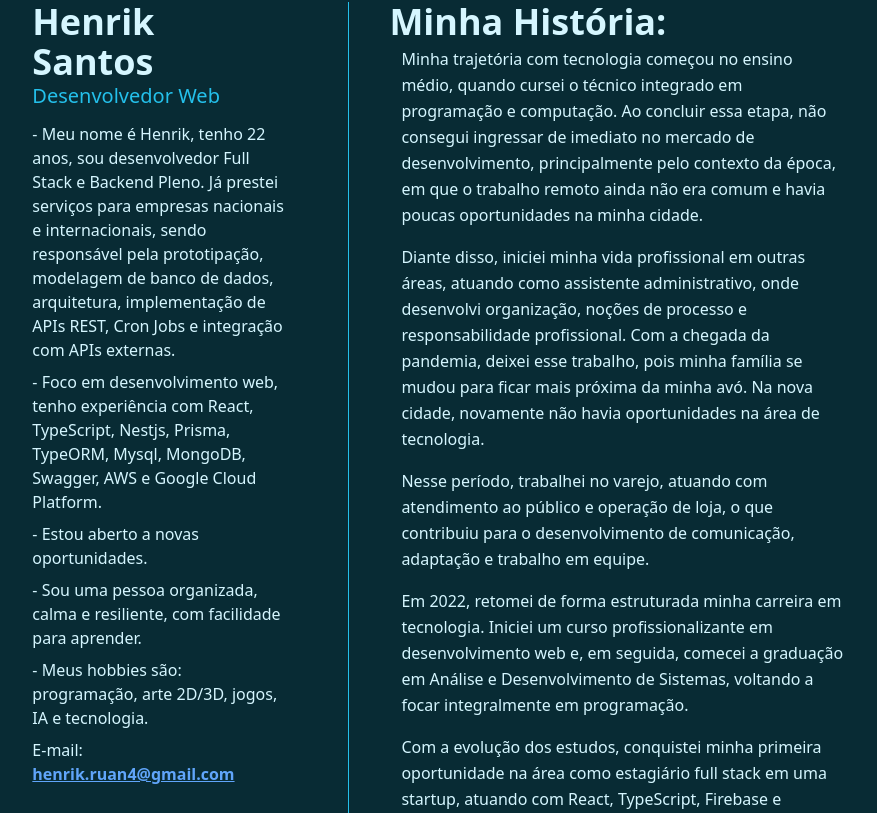
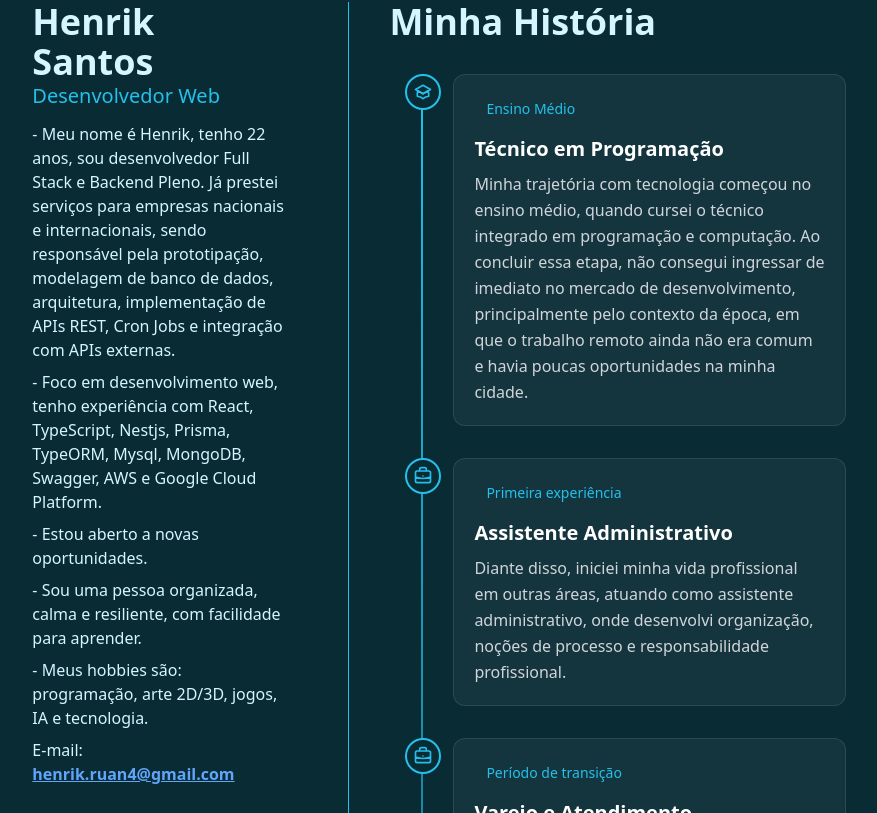
Before and after one commit to HenrikSantos/HenrikSantos.github.io, a React (Vite) app: page / in a window 1280 px wide. Shown: the part 827-1640 px from the top of the page, without its empty margins (181-1058 px from the left). Built offline with nearby package versions, Linux system fonts and the light colour scheme.

Commit message:
feat: implement timeline component for personal journey with animated sections

```diff
--- a/src/components/Trajetoria.tsx
+++ b/src/components/Trajetoria.tsx
@@ -1,56 +1,202 @@
+import { motion } from "framer-motion";
 import AnimatedSection from "./AnimatedSection";
+
+interface TimelineItem {
+  period: string;
+  title: string;
+  description: string;
+  technologies?: string[];
+  icon: "education" | "work" | "tech";
+}
+
+const timelineData: TimelineItem[] = [
+  {
+    period: "Ensino Médio",
+    title: "Técnico em Programação",
+    description:
+      "Minha trajetória com tecnologia começou no ensino médio, quando cursei o técnico integrado em programação e computação. Ao concluir essa etapa, não consegui ingressar de imediato no mercado de desenvolvimento, principalmente pelo contexto da época, em que o trabalho remoto ainda não era comum e havia poucas oportunidades na minha cidade.",
+    icon: "education",
+  },
+  {
+    period: "Primeira experiência",
+    title: "Assistente Administrativo",
+    description:
+      "Diante disso, iniciei minha vida profissional em outras áreas, atuando como assistente administrativo, onde desenvolvi organização, noções de processo e responsabilidade profissional.",
+    icon: "work",
+  },
+  {
+    period: "Período de transição",
+    title: "Varejo e Atendimento",
+    description:
+      "Com a chegada da pandemia, deixei esse trabalho, pois minha família se mudou para ficar mais próxima da minha avó. Nesse período, trabalhei no varejo, atuando com atendimento ao público e operação de loja, o que contribuiu para o desenvolvimento de comunicação, adaptação e trabalho em equipe.",
+    icon: "work",
+  },
+  {
+    period: "2022",
+    title: "Retomada em Tecnologia",
+    description:
+      "Retomei de forma estruturada minha carreira em tecnologia. Iniciei um curso profissionalizante em desenvolvimento web e, em seguida, comecei a graduação em Análise e Desenvolvimento de Sistemas, voltando a focar integralmente em programação.",
+    icon: "education",
+  },
+  {
+    period: "Primeiro estágio",
+    title: "Estagiário Full Stack",
+    description:
+      "Com a evolução dos estudos, conquistei minha primeira oportunidade na área como estagiário full stack em uma startup, atuando com desenvolvimento de chatbots e integração com soluções de IA.",
+    technologies: ["React", "TypeScript", "Firebase", "Google Cloud"],
+    icon: "tech",
+  },
+  {
+    period: "Atualmente",
+    title: "Desenvolvedor Backend",
+    description:
+      "Atuo como desenvolvedor backend, trabalhando no desenvolvimento de APIs REST. Atuo na modelagem de banco de dados, implementação de regras de negócio, rotinas agendadas e integrações com APIs externas, enquanto sigo em formação acadêmica e evolução técnica.",
+    technologies: [
+      "TypeScript",
+      "NestJS",
+      "Prisma",
+      "Express",
+      "PostgreSQL",
+      "MySQL",
+      "MongoDB",
+      "AWS",
+    ],
+    icon: "tech",
+  },
+];
+
+function TechBadge({ tech }: { tech: string }) {
+  return (
+    <motion.span
+      className="inline-block rounded-full bg-[var(--emphasis)]/20 px-3 py-1 text-sm font-medium text-[var(--emphasis)] transition-colors hover:bg-[var(--emphasis)]/30"
+      whileHover={{ scale: 1.05 }}
+      whileTap={{ scale: 0.95 }}
+    >
+      {tech}
+    </motion.span>
+  );
+}
+
+function TimelineIcon({ type }: { type: TimelineItem["icon"] }) {
+  const icons = {
+    education: (
+      <svg
+        className="h-5 w-5"
+        fill="none"
+        viewBox="0 0 24 24"
+        stroke="currentColor"
+      >
+        <path
+          strokeLinecap="round"
+          strokeLinejoin="round"
+          strokeWidth={2}
+          d="M12 14l9-5-9-5-9 5 9 5z"
+        />
+        <path
+          strokeLinecap="round"
+          strokeLinejoin="round"
+          strokeWidth={2}
+          d="M12 14l6.16-3.422a12.083 12.083 0 01.665 6.479A11.952 11.952 0 0012 20.055a11.952 11.952 0 00-6.824-2.998 12.078 12.078 0 01.665-6.479L12 14z"
+        />
+      </svg>
+    ),
+    work: (
+      <svg
+        className="h-5 w-5"
+        fill="none"
+        viewBox="0 0 24 24"
+        stroke="currentColor"
+      >
+        <path
+          strokeLinecap="round"
+          strokeLinejoin="round"
+          strokeWidth={2}
+          d="M21 13.255A23.931 23.931 0 0112 15c-3.183 0-6.22-.62-9-1.745M16 6V4a2 2 0 00-2-2h-4a2 2 0 00-2 2v2m4 6h.01M5 20h14a2 2 0 002-2V8a2 2 0 00-2-2H5a2 2 0 00-2 2v10a2 2 0 002 2z"
+        />
+      </svg>
+    ),
+    tech: (
+      <svg
+        className="h-5 w-5"
+        fill="none"
+        viewBox="0 0 24 24"
+        stroke="currentColor"
+      >
+        <path
+          strokeLinecap="round"
+          strokeLinejoin="round"
+          strokeWidth={2}
+          d="M10 20l4-16m4 4l4 4-4 4M6 16l-4-4 4-4"
+        />
+      </svg>
+    ),
+  };
+
+  return icons[type];
+}
 
 export default function Trajetoria() {
   return (
     <section id="trajetoria">
       <AnimatedSection>
-        <h1 className="mb-1">
-          <span className="text-4xl font-semibold">Minha História:</span>
+        <h1 className="mb-8">
+          <span className="text-4xl font-semibold">Minha História</span>
         </h1>
-        <div className="ml-3 space-y-4 font-light leading-relaxed">
-          <p>
-            Minha trajetória com tecnologia começou no ensino médio, quando
-            cursei o técnico integrado em programação e computação. Ao concluir
-            essa etapa, não consegui ingressar de imediato no mercado de
-            desenvolvimento, principalmente pelo contexto da época, em que o
-            trabalho remoto ainda não era comum e havia poucas oportunidades na
-            minha cidade.
-          </p>
-          <p>
-            Diante disso, iniciei minha vida profissional em outras áreas,
-            atuando como assistente administrativo, onde desenvolvi organização,
-            noções de processo e responsabilidade profissional. Com a chegada da
-            pandemia, deixei esse trabalho, pois minha família se mudou para
-            ficar mais próxima da minha avó. Na nova cidade, novamente não havia
-            oportunidades na área de tecnologia.
-          </p>
-          <p>
-            Nesse período, trabalhei no varejo, atuando com atendimento ao
-            público e operação de loja, o que contribuiu para o desenvolvimento
-            de comunicação, adaptação e trabalho em equipe.
-          </p>
-          <p>
-            Em 2022, retomei de forma estruturada minha carreira em tecnologia.
-            Iniciei um curso profissionalizante em desenvolvimento web e, em
-            seguida, comecei a graduação em Análise e Desenvolvimento de
-            Sistemas, voltando a focar integralmente em programação.
-          </p>
-          <p>
-            Com a evolução dos estudos, conquistei minha primeira oportunidade
-            na área como estagiário full stack em uma startup, atuando com
-            React, TypeScript, Firebase e serviços da Google Cloud, além do
-            desenvolvimento de chatbots e integração com soluções de IA.
-          </p>
-          <p>
-            Atualmente, atuo como desenvolvedor backend, trabalhando com
-            TypeScript, NestJS, Prisma e Express no desenvolvimento de APIs
-            REST. Atuo na modelagem de banco de dados, implementação de regras
-            de negócio, rotinas agendadas e integrações com APIs externas,
-            utilizando PostgreSQL, MySQL, MongoDB e serviços em nuvem como AWS,
-            enquanto sigo em formação acadêmica e evolução técnica.
-          </p>
-        </div>
       </AnimatedSection>
+
+      <div className="relative ml-4">
+        {/* Linha vertical da timeline */}
+        <div className="absolute left-4 top-0 h-full w-0.5 bg-gradient-to-b from-[var(--emphasis)] via-[var(--emphasis)]/50 to-transparent" />
+
+        {timelineData.map((item, index) => (
+          <AnimatedSection
+            key={index}
+            delay={0.1 + index * 0.15}
+            direction="left"
+          >
+            <div className="relative mb-8 pl-12">
+              {/* Marcador da timeline */}
+              <motion.div
+                className="absolute left-0 flex h-9 w-9 items-center justify-center rounded-full border-2 border-[var(--emphasis)] bg-[var(--primary)] text-[var(--emphasis)]"
+                initial={{ scale: 0 }}
+                whileInView={{ scale: 1 }}
+                viewport={{ once: true }}
+                transition={{ delay: 0.2 + index * 0.15, type: "spring" }}
+              >
+                <TimelineIcon type={item.icon} />
+              </motion.div>
+
+              {/* Card do conteúdo */}
+              <motion.div
+                className="rounded-xl border border-white/10 bg-white/5 p-5 backdrop-blur-sm transition-colors hover:border-[var(--emphasis)]/30 hover:bg-white/10"
+                whileHover={{ x: 5 }}
+                transition={{ type: "spring", stiffness: 300 }}
+              >
+                <div className="mb-2 flex flex-wrap items-center gap-3">
+                  <span className="rounded-full bg-[var(--emphasis)]/10 px-3 py-1 text-sm font-medium text-[var(--emphasis)]">
+                    {item.period}
+                  </span>
+                  <h3 className="text-xl font-semibold text-white">
+                    {item.title}
+                  </h3>
+                </div>
+
+                <p className="leading-relaxed text-gray-300">
+                  {item.description}
+                </p>
+
+                {item.technologies && (
+                  <div className="mt-4 flex flex-wrap gap-2">
+                    {item.technologies.map((tech) => (
+                      <TechBadge key={tech} tech={tech} />
+                    ))}
+                  </div>
+                )}
+              </motion.div>
+            </div>
+          </AnimatedSection>
+        ))}
+      </div>
     </section>
   );
 }
```
